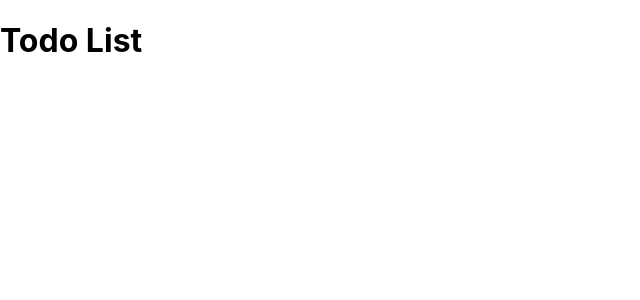
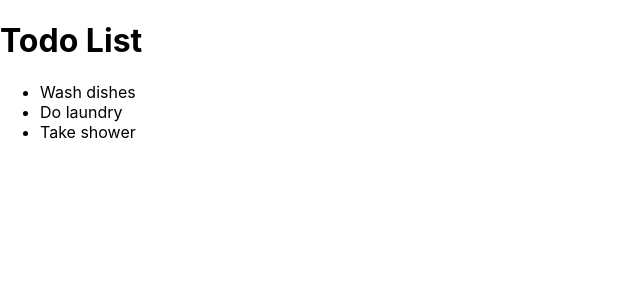
Before and after one commit to warouss/react-todo, a React (Create React App) app: page / in a window 1280 px wide. Shown: the top 300 px of the page, without its empty margins (0-640 px from the left). Built offline with nearby package versions, Linux system fonts and the light colour scheme.

Commit message:
How to Pass Data to Components with Props

```diff
--- a/src/App.js
+++ b/src/App.js
@@ -1,9 +1,26 @@
 import "./styles.css";
 
 export default function App() {
+  const todos = [
+    { id: 1, text: "Wash dishes", done: false },
+    { id: 2, text: "Do laundry", done: false },
+    { id: 3, text: "Take shower", done: false }
+  ];
+
   return (
-    <div className="App">
+    <div>
       <h1>Todo List</h1>
+      <TodoList todos={todos} />
     </div>
   );
 }
+
+function TodoList(props) {
+  return (
+    <ul>
+      {props.todos.map((todo) => (
+        <li>{todo.text}</li>
+      ))}
+    </ul>
+  );
+}
```
